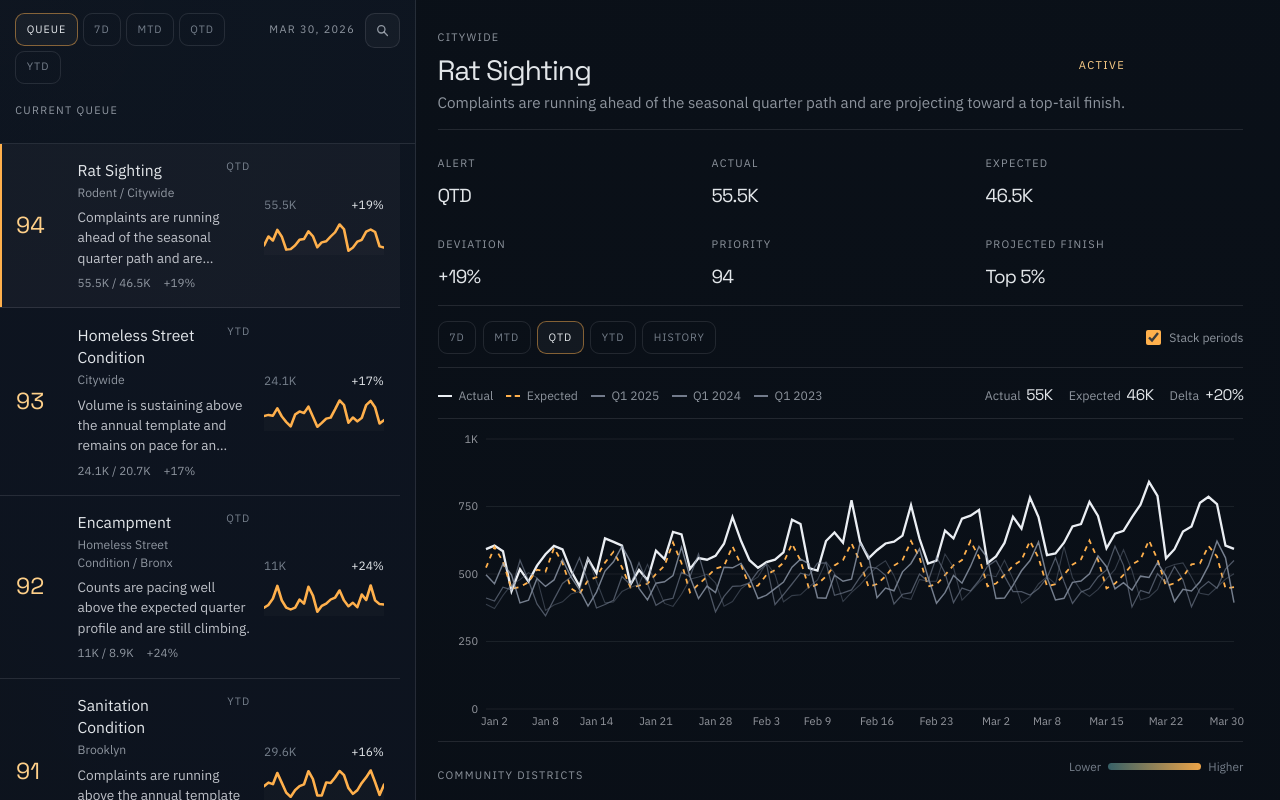
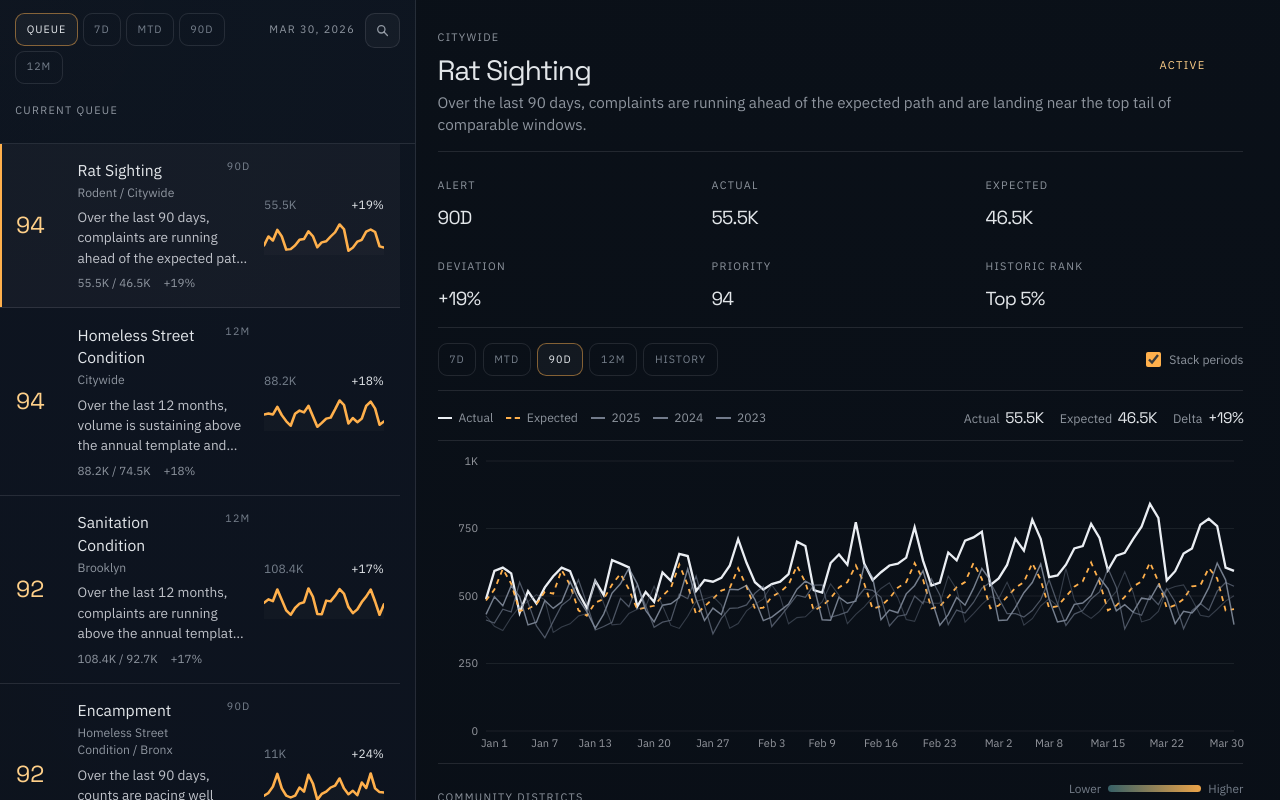
Before and after one commit to gothamizer/311, a React (Vite) app: page /alerts/rodent-citywide in a window 1280 px wide. Shown: the top 800 px of the page. Built offline with nearby package versions, Linux system fonts and the light colour scheme.

Commit message:
feat: switch long horizons to 90d and 12m

```diff
--- a/src/App.tsx
+++ b/src/App.tsx
@@ -25,8 +25,8 @@ const PANE_META: Array<{ key: PaneKey; label: string }> = [
   { key: 'main', label: 'Queue' },
   { key: '7d', label: '7D' },
   { key: '30d', label: 'MTD' },
-  { key: 'quarter', label: 'QTD' },
-  { key: 'year', label: 'YTD' },
+  { key: 'quarter', label: '90D' },
+  { key: 'year', label: '12M' },
 ]
 
 function SearchIcon() {
--- a/src/components/DetailPanel.tsx
+++ b/src/components/DetailPanel.tsx
@@ -172,7 +172,7 @@ export function DetailPanel({
                 <p className="metric-figure">{selection.alert.priority}</p>
               </div>
               <div>
-                <p className="metric-label">Projected finish</p>
+                <p className="metric-label">Historic rank</p>
                 <p className="metric-figure">
                   {selection.alert.projectedPercentile
                     ? formatPercentile(selection.alert.projectedPercentile)
@@ -217,8 +217,8 @@ export function DetailPanel({
             {([
               ['7d', '7D'],
               ['30d', 'MTD'],
-              ['quarter', 'QTD'],
-              ['year', 'YTD'],
+              ['quarter', '90D'],
+              ['year', '12M'],
               ['full', 'History'],
             ] as const).map(([value, label]) => (
               <button
--- a/src/components/TrendChart.tsx
+++ b/src/components/TrendChart.tsx
@@ -60,16 +60,33 @@ function getStartOfMonth(date: Date) {
   return new Date(date.getFullYear(), date.getMonth(), 1)
 }
 
-function getStartOfQuarter(date: Date) {
-  return new Date(date.getFullYear(), Math.floor(date.getMonth() / 3) * 3, 1)
+function addDays(date: Date, days: number) {
+  const next = new Date(date)
+  next.setDate(next.getDate() + days)
+  return next
 }
 
-function getStartOfYear(date: Date) {
-  return new Date(date.getFullYear(), 0, 1)
+function shiftYears(date: Date, years: number) {
+  const next = new Date(date)
+  next.setFullYear(next.getFullYear() + years)
+  return next
 }
 
-function getQuarterLabel(date: Date) {
-  return `Q${Math.floor(date.getMonth() / 3) + 1} ${date.getFullYear()}`
+function toPeriodPoint(point: DailyPoint): PeriodPoint {
+  return {
+    actual: point.actual,
+    date: point.date,
+    expected: point.expected,
+  }
+}
+
+function extractWindow(points: DailyPoint[], start: Date, end: Date) {
+  return points
+    .filter((point) => {
+      const date = parseDate(point.date)
+      return date >= start && date <= end
+    })
+    .map(toPeriodPoint)
 }
 
 function sumPoints(points: PeriodPoint[]) {
@@ -86,27 +103,16 @@ function sliceCurrentPeriod(points: DailyPoint[], horizon: Exclude<ChartHorizon,
   const finalDate = parseDate(points.at(-1)?.date ?? toIsoDate(new Date()))
 
   if (horizon === '7d') {
-    return points.slice(-7).map((point) => ({
-      actual: point.actual,
-      date: point.date,
-      expected: point.expected,
-    }))
+    return points.slice(-7).map(toPeriodPoint)
   }
 
-  const start =
-    horizon === '30d'
-      ? getStartOfMonth(finalDate)
-      : horizon === 'quarter'
-        ? getStartOfQuarter(finalDate)
-        : getStartOfYear(finalDate)
+  if (horizon === '30d') {
+    return extractWindow(points, getStartOfMonth(finalDate), finalDate)
+  }
 
-  return points
-    .filter((point) => parseDate(point.date) >= start)
-    .map((point) => ({
-      actual: point.actual,
-      date: point.date,
-      expected: point.expected,
-    }))
+  const trailingDays = horizon === 'quarter' ? 90 : 365
+
+  return points.slice(-trailingDays).map(toPeriodPoint)
 }
 
 function previousWeekSets(points: DailyPoint[], currentRows: PeriodPoint[]) {
@@ -116,11 +122,7 @@ function previousWeekSets(points: DailyPoint[], currentRows: PeriodPoint[]) {
   return labels.map((label, index) => {
     const endIndex = points.length - currentLength * (index + 1)
     const startIndex = Math.max(0, endIndex - currentLength)
-    const rows = points.slice(startIndex, endIndex).map((point) => ({
-      actual: point.actual,
-      date: point.date,
-      expected: point.expected,
-    }))
+    const rows = points.slice(startIndex, endIndex).map(toPeriodPoint)
 
     return { label, rows }
   })
@@ -139,11 +141,19 @@ function previousYearMonthSets(points: DailyPoint[], finalDate: Date, currentLen
           const date = parseDate(point.date)
           return date >= start && date < end
         })
-        .map((point) => ({
-          actual: point.actual,
-          date: point.date,
-          expected: point.expected,
-        })),
+        .map(toPeriodPoint),
+    }
+  })
+}
+
+function previousTrailingYearSets(points: DailyPoint[], finalDate: Date, currentLength: number) {
+  return [1, 2, 3].map((offset) => {
+    const end = shiftYears(finalDate, -offset)
+    const start = addDays(end, -(currentLength - 1))
+
+    return {
+      label: String(end.getFullYear()),
+      rows: extractWindow(points, start, end),
     }
   })
 }
@@ -164,31 +174,7 @@ function previousComparableSets(
     return previousYearMonthSets(points, finalDate, currentLength)
   }
 
-  const currentStart =
-    horizon === 'quarter' ? getStartOfQuarter(finalDate) : getStartOfYear(finalDate)
-
-  return [1, 2, 3].map((offset) => {
-    const start =
-      horizon === 'quarter'
-        ? new Date(currentStart.getFullYear() - offset, currentStart.getMonth(), 1)
-        : new Date(currentStart.getFullYear() - offset, 0, 1)
-    const end = new Date(start)
-    end.setDate(start.getDate() + currentLength)
-
-    return {
-      label: horizon === 'quarter' ? getQuarterLabel(start) : String(start.getFullYear()),
-      rows: points
-        .filter((point) => {
-          const date = parseDate(point.date)
-          return date >= start && date < end
-        })
-        .map((point) => ({
-          actual: point.actual,
-          date: point.date,
-          expected: point.expected,
-        })),
-    }
-  })
+  return previousTrailingYearSets(points, finalDate, currentLength)
 }
 
 function currentPeriodChart(
--- a/src/data/dashboard.ts
+++ b/src/data/dashboard.ts
@@ -1,4 +1,4 @@
-import { clamp } from '../lib/format'
+import { clamp, formatHorizonLabel } from '../lib/format'
 import type {
   AlertRecord,
   ArtifactFlag,
@@ -18,6 +18,8 @@ import type {
 const TODAY = new Date('2026-03-30T12:00:00-04:00')
 const ANALYTICS_START = new Date('2024-01-01T12:00:00-05:00')
 const HISTORY_START = new Date('2020-01-01T12:00:00-05:00')
+const TRAILING_90_DAY_WINDOW = 90
+const TRAILING_12_MONTH_WINDOW = 365
 
 const HORIZONS: Horizon[] = ['today', '7d', '30d', 'quarter', 'year']
 
@@ -180,7 +182,7 @@ const BLUEPRINTS: Blueprint[] = [
     intensity: 1.62,
     summary:
       'The latest week is materially above the adjusted weekly rhythm, with the lift persisting after weekend normalization.',
-    secondarySignals: ['Quarter pacing elevated'],
+    secondarySignals: ['90-day pace elevated'],
     tags: ['Pattern break', 'Local hotspot'],
     whyItMatters:
       'High 7-day severity is being reinforced by spillover into adjacent Bronx boards, so this reads as a real neighborhood run-up rather than one event.',
@@ -208,11 +210,11 @@ const BLUEPRINTS: Blueprint[] = [
     base: 388,
     intensity: 1.36,
     summary:
-      'Quarter-to-date complaints are running ahead of the seasonal quarter path and are projecting toward a top-tail finish.',
+      'Over the last 90 days, complaints are running ahead of the expected path and are landing near the top tail of comparable windows.',
     secondarySignals: ['30-day shift confirmed'],
     tags: ['Projected top tail'],
     whyItMatters:
-      'This is both broad and persistent, which makes the projected quarter-end total unusually hard to dismiss as calendar noise.',
+      'This is both broad and persistent, which makes the current 90-day total unusually hard to dismiss as calendar noise.',
   },
   {
     id: 'sewer-bk6-catch-basin',
@@ -266,7 +268,7 @@ const BLUEPRINTS: Blueprint[] = [
     intensity: 1.56,
     summary:
       'The last week is outpacing the expected seasonal burst and still compounding after weekend adjustment.',
-    secondarySignals: ['Quarter pace elevated'],
+    secondarySignals: ['90-day pace elevated'],
     tags: ['Storm-adjacent'],
     whyItMatters:
       'The queue score is being driven by both breadth and impact, which is exactly the type of borough-wide run that should surface near the top.',
@@ -279,11 +281,11 @@ const BLUEPRINTS: Blueprint[] = [
     base: 214,
     intensity: 1.29,
     summary:
-      'Year-to-date complaints are running above the annual template and are still projecting into an unusually high finish.',
-    secondarySignals: ['Quarter also elevated'],
+      'Over the last 12 months, complaints are running above the annual template and remain near the top tail of comparable windows.',
+    secondarySignals: ['90-day also elevated'],
     tags: ['Projected year extreme'],
     whyItMatters:
-      'A lower daily severity can still matter when the cumulative volume is this large and the projected finish stays near the top tail of comparable years.',
+      'A lower daily severity can still matter when the cumulative volume is this large and the trailing 12-month total stays near the top tail of comparable years.',
   },
   {
     id: 'street-mn3',
@@ -293,7 +295,7 @@ const BLUEPRINTS: Blueprint[] = [
     base: 48,
     intensity: 1.47,
     summary:
-      'Quarter-to-date counts are climbing above the seasonal path fast enough to threaten an extreme local quarter finish.',
+      'Over the last 90 days, counts have climbed above the expected path fast enough to mark an extreme local run.',
     secondarySignals: ['30-day shift confirmed'],
     tags: ['Localized quarter risk'],
     whyItMatters:
@@ -321,8 +323,8 @@ const BLUEPRINTS: Blueprint[] = [
     base: 172,
     intensity: 1.31,
     summary:
-      'Year-to-date volume is sustaining above the annual template and remains on pace for an unusually high finish.',
-    secondarySignals: ['Quarter also elevated'],
+      'Over the last 12 months, volume is sustaining above the annual template and remains unusually high.',
+    secondarySignals: ['90-day also elevated'],
     tags: ['Broad city signal'],
     whyItMatters:
       'The anomaly is both broad and cumulative, so the citywide roll-up communicates the story more clearly than any one local geography.',
@@ -366,7 +368,7 @@ const BLUEPRINTS: Blueprint[] = [
     intensity: 1.88,
     summary:
       'The last week is materially above the adjusted weekly path and is not fading after the first surge.',
-    secondarySignals: ['Quarter watch'],
+    secondarySignals: ['90-day watch'],
     tags: ['Specific driver'],
     whyItMatters:
       'A single detail is explaining most of the recent excess, so surfacing the child series is more informative than a generic parent alert.',
@@ -437,7 +439,7 @@ const BLUEPRINTS: Blueprint[] = [
     base: 74,
     intensity: 1.43,
     summary:
-      'Quarter-to-date counts are pacing well above the expected quarter profile and are still climbing.',
+      'Over the last 90 days, counts are pacing well above the expected path and are still climbing.',
     secondarySignals: ['30-day shift confirmed'],
     tags: ['Borough quarter run'],
     whyItMatters:
@@ -467,7 +469,7 @@ const BLUEPRINTS: Blueprint[] = [
     intensity: 1.68,
     summary:
       'The last month has shifted above the expected range and remained there, suggesting a real service issue rather than one event.',
-    secondarySignals: ['Quarter watch'],
+    secondarySignals: ['90-day watch'],
     tags: ['Local quality issue'],
     whyItMatters:
       'The board-level series is sufficiently specific and persistent that it explains the anomaly better than a borough-level water alert.',
@@ -481,7 +483,7 @@ const BLUEPRINTS: Blueprint[] = [
     base: 138,
     intensity: 1.28,
     summary:
-      'Brooklyn is running ahead of the expected quarter path and is pacing toward an unusually high local finish.',
+      'Over the last 90 days, Brooklyn is running ahead of the expected path and is sustaining an unusually high local total.',
     secondarySignals: ['30-day shift confirmed'],
     tags: ['Cumulative pressure'],
     whyItMatters:
@@ -497,7 +499,7 @@ const BLUEPRINTS: Blueprint[] = [
     intensity: 1.24,
     direction: 'down',
     summary:
-      'Year-to-date volume is running below the annual template and is projecting into an unusually quiet finish.',
+      'Over the last 12 months, volume is running below the annual template and is sitting in an unusually quiet range.',
     tags: ['Systemic drop'],
     whyItMatters:
       'The scale and breadth make a sustained negative anomaly notable, especially when it may reflect routing or compliance changes instead of a single local improvement.',
@@ -512,7 +514,7 @@ const BLUEPRINTS: Blueprint[] = [
     intensity: 1.57,
     summary:
       'The month-like window is above the expected range and still climbing instead of normalizing.',
-    secondarySignals: ['Quarter watch'],
+    secondarySignals: ['90-day watch'],
     tags: ['Specific driver'],
     whyItMatters:
       'The anomaly stays local and detail-explained, which is exactly when the queue should choose the more specific child series.',
@@ -540,8 +542,8 @@ const BLUEPRINTS: Blueprint[] = [
     base: 33,
     intensity: 1.33,
     summary:
-      'Year-to-date litter complaints are still pacing above the annual path and have not mean-reverted.',
-    secondarySignals: ['Quarter elevated'],
+      'Over the last 12 months, litter complaints are still running above the annual path and have not mean-reverted.',
+    secondarySignals: ['90-day elevated'],
     tags: ['Long-horizon drift'],
     whyItMatters:
       'The signal is persistent enough to matter and specific enough that the detail series is more useful than the parent category.',
@@ -664,10 +666,6 @@ function getDayOfYear(date: Date) {
   return Math.floor(diff / 86400000)
 }
 
-function getStartOfQuarter(date: Date) {
-  return new Date(date.getFullYear(), Math.floor(date.getMonth() / 3) * 3, 1)
-}
-
 function getGeography(id: string) {
   const geography = ALL_GEOGRAPHIES.find((item) => item.id === id)
 
@@ -697,15 +695,10 @@ function getWindowDays(horizon: Horizon) {
   }
 
   if (horizon === 'quarter') {
-    return Math.max(
-      1,
-      Math.round(
-        (TODAY.getTime() - getStartOfQuarter(TODAY).getTime()) / 86400000,
-      ) + 1,
-    )
+    return TRAILING_90_DAY_WINDOW
   }
 
-  return Math.max(1, Math.round((TODAY.getTime() - new Date(TODAY.getFullYear(), 0, 1).getTime()) / 86400000) + 1)
+  return TRAILING_12_MONTH_WINDOW
 }
 
 function createAnalyticsTimeline(blueprint: Blueprint) {
@@ -713,8 +706,6 @@ function createAnalyticsTimeline(blueprint: Blueprint) {
   const direction = blueprint.direction === 'down' ? -1 : 1
   const totalDays = Math.round((TODAY.getTime() - ANALYTICS_START.getTime()) / 86400000) + 1
   const points: DailyPoint[] = []
-  const quarterStartIso = toIsoDate(getStartOfQuarter(TODAY))
-  const yearStartIso = `${TODAY.getFullYear()}-01-01`
 
   for (let dayIndex = 0; dayIndex < totalDays; dayIndex += 1) {
     const date = addDays(ANALYTICS_START, dayIndex)
@@ -748,18 +739,26 @@ function createAnalyticsTimeline(blueprint: Blueprint) {
       }
     }
 
-    if (blueprint.horizon === 'quarter' && isoDate >= quarterStartIso) {
-      const progress =
-        (date.getTime() - getStartOfQuarter(TODAY).getTime()) /
-        Math.max(86400000, TODAY.getTime() - getStartOfQuarter(TODAY).getTime())
-      effect = 1 + (blueprint.intensity - 1) * (0.2 + progress * 0.8)
+    if (blueprint.horizon === 'quarter') {
+      const daysFromEnd = totalDays - dayIndex - 1
+
+      if (daysFromEnd < TRAILING_90_DAY_WINDOW) {
+        const progress =
+          (TRAILING_90_DAY_WINDOW - daysFromEnd - 1) /
+          Math.max(1, TRAILING_90_DAY_WINDOW - 1)
+        effect = 1 + (blueprint.intensity - 1) * (0.2 + progress * 0.8)
+      }
     }
 
-    if (blueprint.horizon === 'year' && isoDate >= yearStartIso) {
-      const progress =
-        (date.getTime() - new Date(TODAY.getFullYear(), 0, 1).getTime()) /
-        Math.max(86400000, TODAY.getTime() - new Date(TODAY.getFullYear(), 0, 1).getTime())
-      effect = 1 + (blueprint.intensity - 1) * (0.18 + progress * 0.82)
+    if (blueprint.horizon === 'year') {
+      const daysFromEnd = totalDays - dayIndex - 1
+
+      if (daysFromEnd < TRAILING_12_MONTH_WINDOW) {
+        const progress =
+          (TRAILING_12_MONTH_WINDOW - daysFromEnd - 1) /
+          Math.max(1, TRAILING_12_MONTH_WINDOW - 1)
+        effect = 1 + (blueprint.intensity - 1) * (0.18 + progress * 0.82)
+      }
     }
 
     const noise = 0.92 + random() * 0.16 + Math.sin(localProgress * Math.PI * 6) * 0.02
@@ -872,7 +871,7 @@ function createHorizonScores(
 
   scores[blueprint.horizon] = clamp(baseScore + lift, 4.4, 9.3)
 
-  if (blueprint.secondarySignals?.some((label) => label.includes('Quarter'))) {
+  if (blueprint.secondarySignals?.some((label) => label.includes('90-day') || label.includes('Quarter'))) {
     scores.quarter = clamp(scores.quarter + 0.7, 2.2, 8.8)
   }
 
@@ -1050,7 +1049,7 @@ function createQueueReason(blueprint: Blueprint, dominantScore: number) {
     return `Severity ${dominantScore.toFixed(1)} with ${blueprint.secondarySignals[0].toLowerCase()}`
   }
 
-  return `Severity ${dominantScore.toFixed(1)} on the dominant ${blueprint.horizon} horizon`
+  return `Severity ${dominantScore.toFixed(1)} on the dominant ${formatHorizonLabel(blueprint.horizon)} horizon`
 }
 
 function createAlertRecord(blueprint: Blueprint): AlertRecord {
@@ -1201,7 +1200,7 @@ function createQuietEntity(problem: string, detail?: string): EntityRecord {
     name: detail ?? problem,
     parentProblem: detail ? problem : undefined,
     sparkline: createSparkline(analyticsTimeline),
-    summary: `Currently quiet. The highest residual watch is on the ${defaultHorizon} horizon, but it stays below queue threshold.`,
+    summary: `Currently quiet. The highest residual watch is on the ${formatHorizonLabel(defaultHorizon)} horizon, but it stays below queue threshold.`,
     timeline,
     type: detail ? 'detail' : 'problem',
   }
@@ -1285,7 +1284,7 @@ function buildEntity(alerts: AlertRecord[], problem: string, detail?: string) {
     sparkline: topAlert.sparkline,
     summary:
       currentStatus === 'active'
-        ? `${topAlert.geography.shortLabel} is the clearest live view for this category, with the signal reading strongest on ${topAlert.horizon}.`
+        ? `${topAlert.geography.shortLabel} is the clearest live view for this category, with the signal reading strongest on ${formatHorizonLabel(topAlert.horizon)}.`
         : `This category is on watch but not in the queue.`,
     timeline: topAlert.timeline,
     topAlertId: topAlert.id,
--- a/src/lib/format.ts
+++ b/src/lib/format.ts
@@ -56,9 +56,9 @@ export function formatHorizonLabel(horizon: Horizon) {
     case '30d':
       return 'MTD'
     case 'quarter':
-      return 'QTD'
+      return '90D'
     case 'year':
-      return 'YTD'
+      return '12M'
   }
 }
 
@@ -96,11 +96,11 @@ export function compactSummary(summary: string, horizon: Horizon) {
   }
 
   if (horizon === 'quarter') {
-    compact = summary.replace(/^Quarter-to-date\s+/i, '')
+    compact = summary.replace(/^Quarter-to-date\s+/i, 'Over the last 90 days, ')
     return sentenceCase(compact)
   }
 
-  compact = summary.replace(/^Year-to-date\s+/i, '')
+  compact = summary.replace(/^Year-to-date\s+/i, 'Over the last 12 months, ')
   return sentenceCase(compact)
 }
 
```
